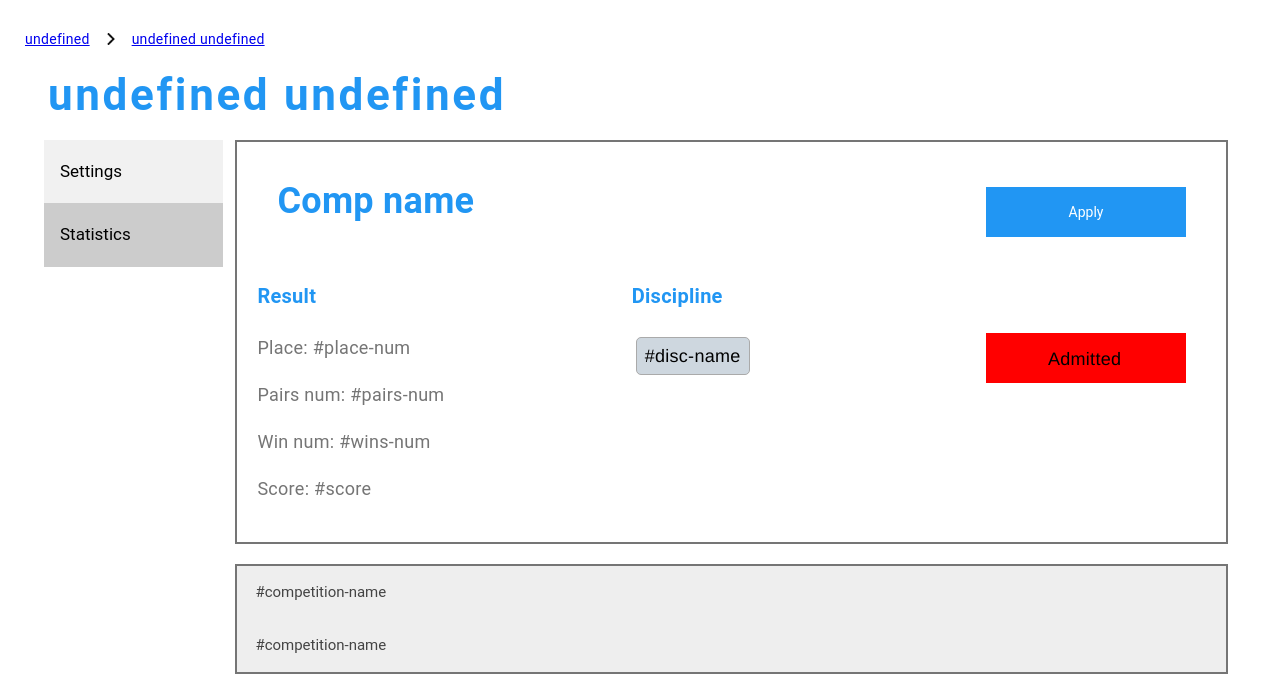
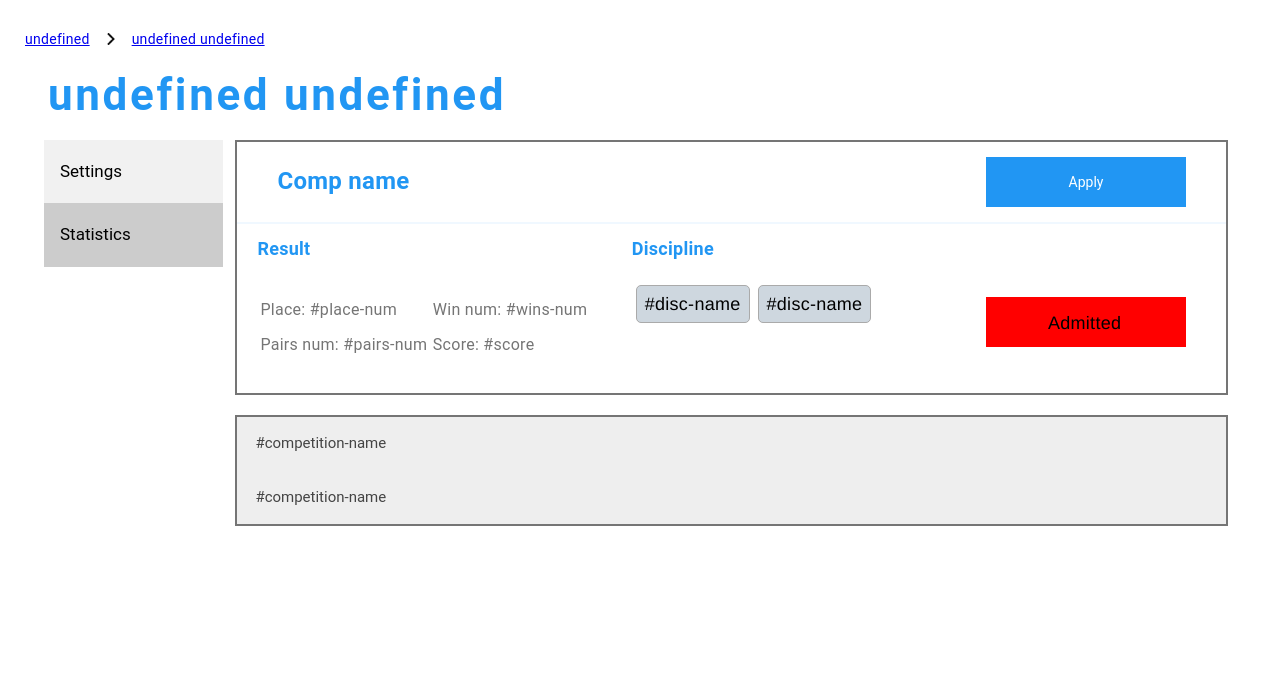
Before and after one commit to Jane-Horbul/sorter-for-competitions, a plain HTML site: page sportsman-page.html in a window 1280 px wide. Both pictures are taken after a click on the button "Statistics". Shown: the part 102-800 px from the top of the page. Drawn offline with Linux system fonts and the light colour scheme; no server answers.

Commit message:
updates styles of general athlete statistics

```diff
--- a/sass/components/_checkbox.scss
+++ b/sass/components/_checkbox.scss
@@ -2,10 +2,14 @@
 .input-to-choose-type[type=checkbox] { display: none; }
 .label-to-choose-type {
     position: relative;
-    height: 38px; line-height: 36px;
-    margin: 4px; padding: 0px 8px 0px 8px;
-    display: inline-block; cursor: pointer;
-    border: 1px solid #aaa; border-radius: 5px;
+    height: 38px;
+    line-height: 36px;
+    margin: 4px;
+    padding: 0px 8px 0px 8px;
+    display: inline-block;
+    cursor: pointer;
+    border: 1px solid #aaa;
+    border-radius: 5px;
     font-family: helvetica, sans-serif;
     -webkit-user-select: none;
     -moz-user-select: none;
@@ -53,6 +57,13 @@
     user-select: none;
     background: red;
     color: black;
+
+    @media screen and (min-width: 768px) and (max-width: 1199px) {
+        width: 120px;
+        height: 30px;
+        padding: 0px 8px 0px 27px;
+        font-size: 16px;
+      }
 }
 .label-to-choose-type--admition::before {
     content: '';
--- a/sass/components/_sportsman-statistics.scss
+++ b/sass/components/_sportsman-statistics.scss
@@ -5,7 +5,11 @@
     margin-bottom: 20px;
 }
 .comp-statistics-title {
+  font-size: 24px;
   color: #2196f3;
+}
+.comp-statistics-name {
+  height: 50px;
 }
 .comp-statistics-list {
     display: flex;
@@ -21,9 +25,14 @@
   width: 200px;
   height: 50px;
   background-color: #2196f3;
-  margin-top: 45px;
+  margin-top: 15px;
   border: 0px;
   color: white;
+
+  @media screen and (min-width: 768px) and (max-width: 1199px) {
+    width: 120px;
+    height: 30px;
+  }
 }
 .comp-statistics-btn:hover,
 .comp-statistics-btn:focus {
@@ -36,10 +45,13 @@
 }
 .comp-statistics-main {
   display: flex;
+  margin-top: 30px;
+  border-top: 2px solid aliceblue;
 }
 .comp-statistics-main-title {
-  font-size: 20px;
+  font-size: 18px;
   color: #2196f3;
+  margin-top: 10px;
 }
 .comp-statistics-main-res,
 .comp-statistics-main-discipline {
@@ -48,9 +60,20 @@
   margin: 20px;
   margin-top: 0px;
 }
+.comp-statistics-main-res--item {
+  font-size: 16px;
+  line-height: 1.2;
+}
+.comp-statistics-main-res--table {
+    width: 100%;
+}
 .comp-statistics-main-admition {
   font-size: 18px;
 }
 .comp-statistics-main-admition-checkbox {
   margin-top: 73px;
 }
+.comp-statistics-main-discipline-list{
+  display: flex;
+  flex-wrap: wrap;
+}
--- a/sportsman-page.html
+++ b/sportsman-page.html
@@ -185,7 +185,7 @@
                 <div id="Statistics" class="tabcontent">
 
                     <div class="comp-statistics">
-                        <div>
+                        <div class="comp-statistics-name">
                             <ul class="list comp-statistics-list">
                                 <li class="comp-statistics-list--item">
                                     <h2 class="comp-statistics-title">Comp name</h2>
@@ -198,15 +198,34 @@
                         <div class="comp-statistics-main">
                             <div class="comp-statistics-main-res">
                                 <h3 class="comp-statistics-main-title">Result</h3>
-                                <p>Place:      #place-num</p>
-                                <p>Pairs num:  #pairs-num</p>
-                                <p>Win num:    #wins-num</p>
-                                <p>Score:      #score</p>
+                                <table class="comp-statistics-main-res--table">
+                                    <tr>
+                                        <td>
+                                            <p class="comp-statistics-main-res--item">Place:      #place-num</p>
+                                            <p class="comp-statistics-main-res--item">Pairs num:  #pairs-num</p>
+                                        </td>
+                                        <td>
+                                            <p class="comp-statistics-main-res--item">Win num:    #wins-num</p>
+                                            <p class="comp-statistics-main-res--item">Score:      #score</p>
+                                        </td>
+                                    </tr>
+                                </table>
+
+
                             </div>
                             <div class="comp-statistics-main-discipline">
                                 <h3 class="comp-statistics-main-title">Discipline</h3>
-                                <input class="input-to-choose-type" type="checkbox" id="#disc-id" name="#disc-name">
-                                <label class="label-to-choose-type" for="#disc-id">#disc-name</label>
+                                <ul class="list comp-statistics-main-discipline-list">
+                                    <li>
+                                        <input class="input-to-choose-type" type="checkbox" id="#disc-id" name="#disc-name">
+                                        <label class="label-to-choose-type" for="#disc-id">#disc-name</label>
+                                    </li>
+                                    <li>
+                                        <input class="input-to-choose-type" type="checkbox" id="#disc-id" name="#disc-name">
+                                        <label class="label-to-choose-type" for="#disc-id">#disc-name</label>
+                                    </li>
+
+                                </ul>
                             </div>
                             <div class="comp-statistics-main-admition">
                                 <h3 class="comp-statistics-main-title"></h3>
```
Also changed, not shown: group-page.html (+1 -1 lines), css/main.css, 1 other file.
